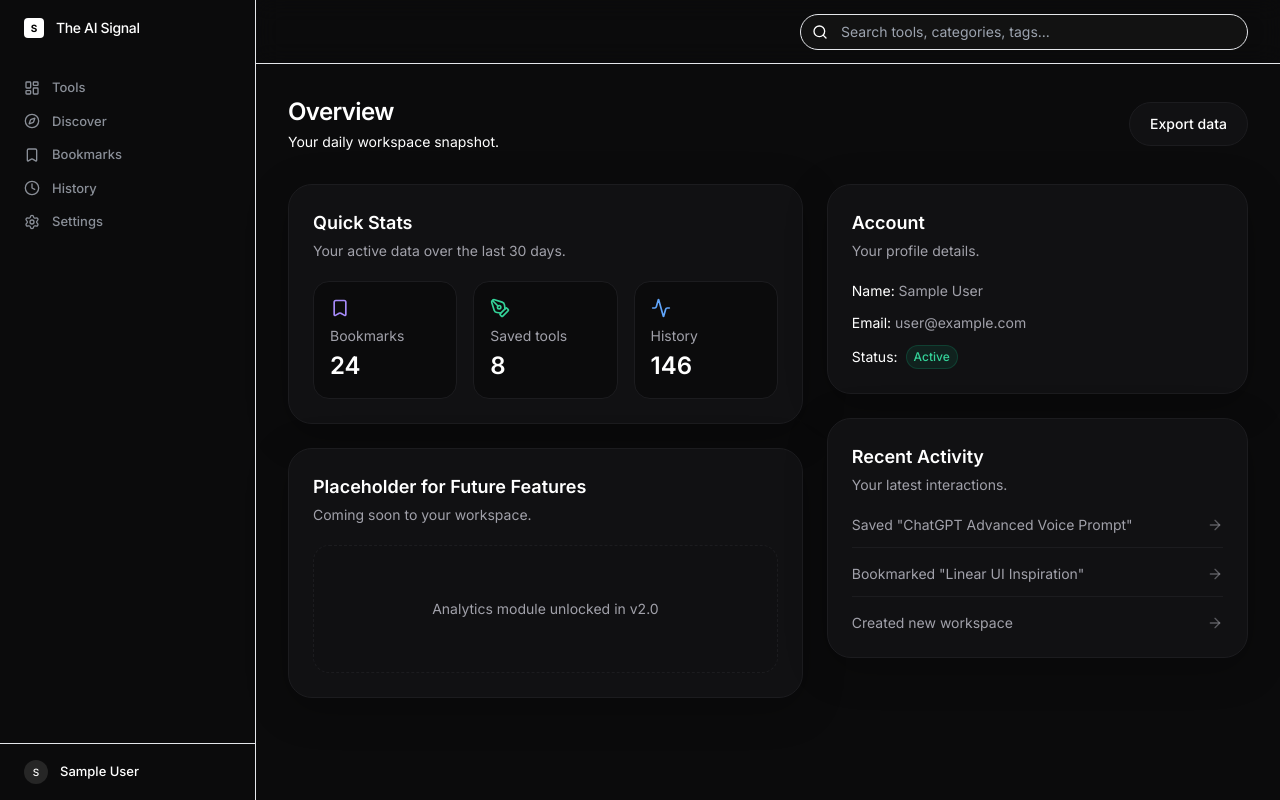
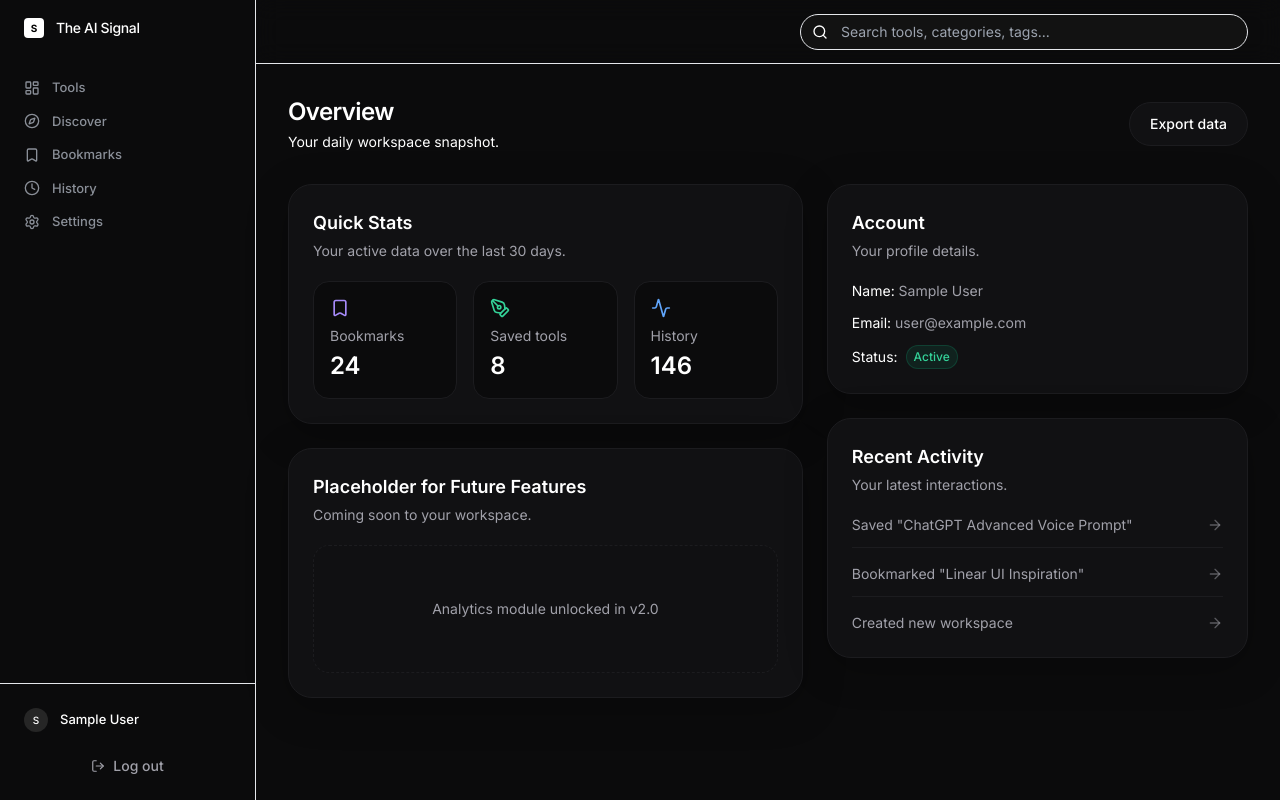
Before and after one commit to Mariya-Jiji/Module-11, a Next.js app: page /dashboard in a window 1280 px wide. Built offline with nearby package versions, Linux system fonts and the light colour scheme; no server answers; sample sign-in values are in the browser's storage.

Commit message:
Added logout

```diff
--- a/components/ui/shell.tsx
+++ b/components/ui/shell.tsx
@@ -6,7 +6,7 @@ import { ReactNode } from 'react';
 import { useSession, signOut } from 'next-auth/react';
 import { Button } from '@/components/ui/button';
 import { cn } from '@/lib/utils';
-import { LayoutDashboard, Compass, Bookmark, Clock, Settings, Search, Menu } from 'lucide-react';
+import { LayoutDashboard, Compass, Bookmark, Clock, Settings, Search, Menu, LogOut } from 'lucide-react';
 
 interface ShellProps {
   children: ReactNode;
@@ -60,8 +60,8 @@ export function Shell({ children, title, description, actions }: ShellProps) {
         </nav>
 
         {session?.user && (
-          <div className="border-t border-border p-4">
-            <div className="flex items-center gap-3 px-2">
+          <div className="border-t border-border p-4 flex flex-col gap-2">
+            <div className="flex items-center gap-3 px-2 py-2">
               <div className="flex h-6 w-6 shrink-0 items-center justify-center rounded-full bg-neutral-800 text-[10px] font-medium text-white">
                 {session.user.name?.charAt(0) || session.user.email?.charAt(0) || 'U'}
               </div>
@@ -69,6 +69,15 @@ export function Shell({ children, title, description, actions }: ShellProps) {
                 <span className="truncate text-[13px] font-medium text-white">{session.user.name || 'User'}</span>
               </div>
             </div>
+            <Button
+              variant="ghost"
+              size="sm"
+              className="w-full justify-start h-8 px-2 text-[12px] text-[#8A8F98] hover:text-white hover:bg-neutral-800/20"
+              onClick={() => signOut({ callbackUrl: '/auth/signin' })}
+            >
+              <LogOut className="mr-2 h-3.5 w-3.5" />
+              Log out
+            </Button>
           </div>
         )}
       </aside>
```
